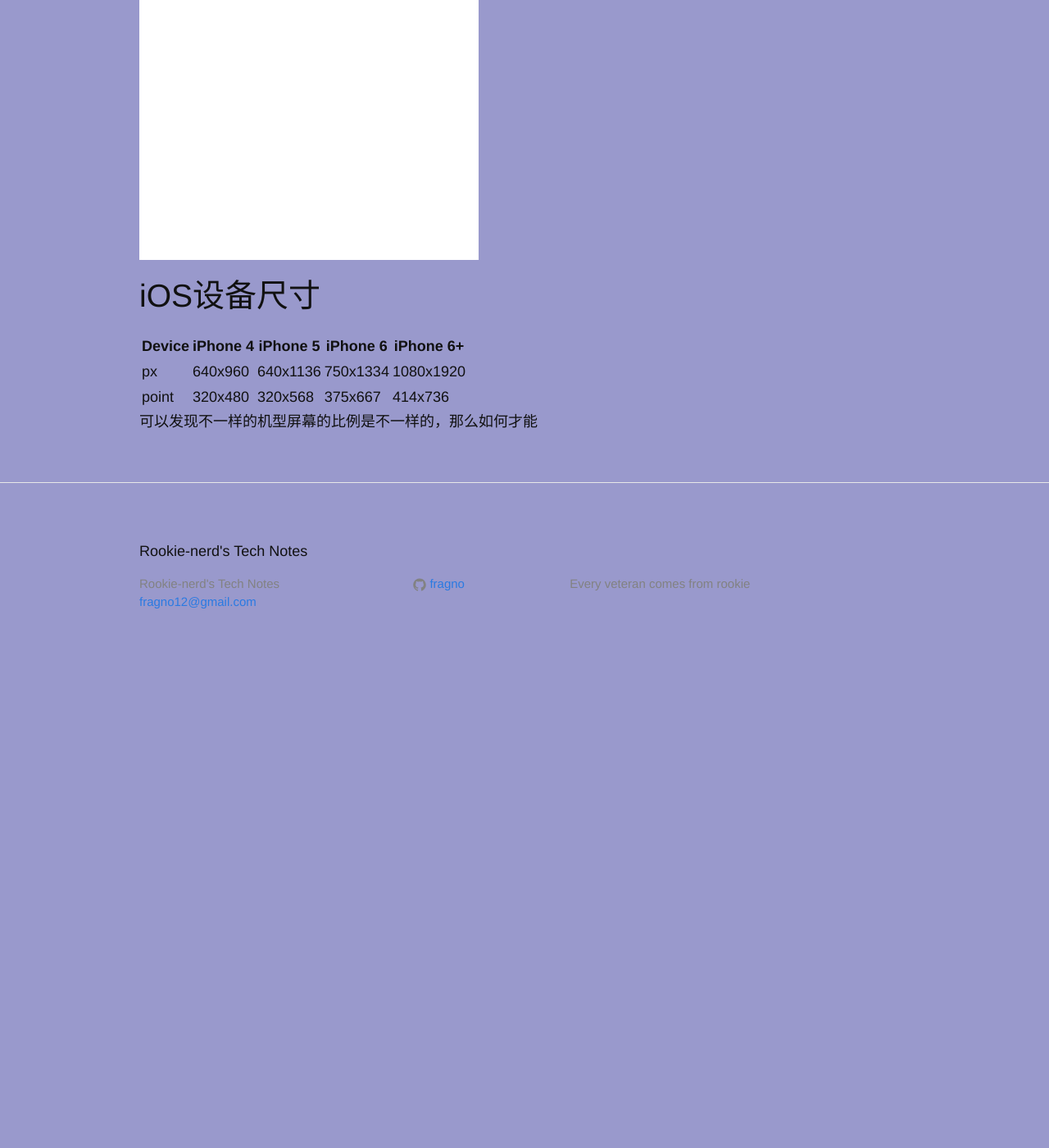
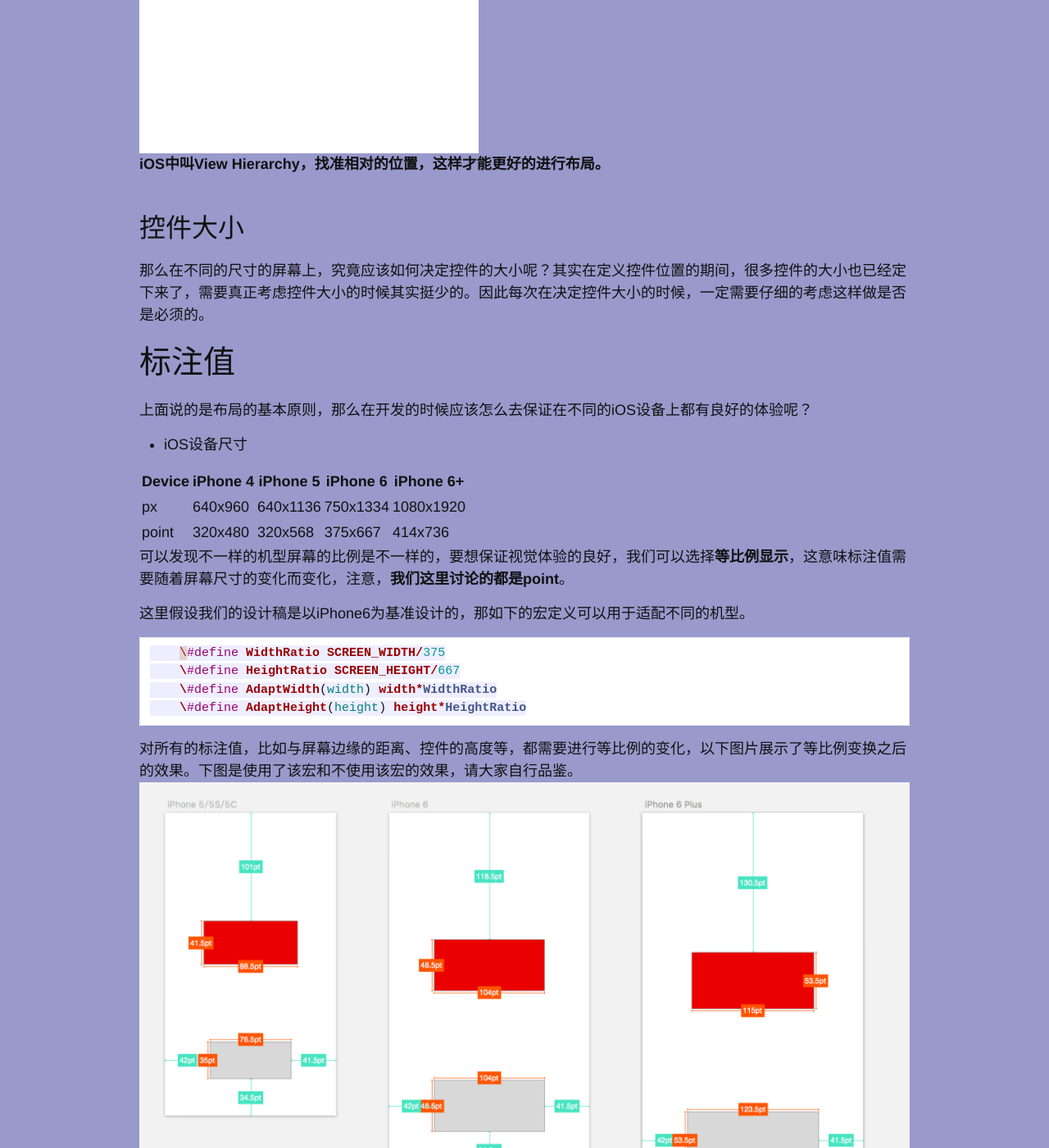
Before and after one commit to rookie-nerd/rookie-nerd.github.io, a Jekyll site: the page built from _posts/2015-11-20-iOS开发适配总结.markdown, in a window 1280 px wide and 1400 px high, scrolled down 1977 px. Shown: the whole window at 82% size. Built offline with Jekyll 4.4.1, drawn with Linux system fonts in a browser that asks for light colours; before the commit the page ends 2783 px from its top, so only the background shows below that; some of the changed text lies outside the part shown.

Commit message:
完成适配

````diff
--- a/_posts/2015-11-20-iOS开发适配总结.markdown
+++ b/_posts/2015-11-20-iOS开发适配总结.markdown
@@ -24,12 +21,29 @@ categories: objective-c
 
 以上是相对于屏幕的相对位置，其实相对于其他元素的相对位置也是一样的，一旦我们如上确定了一个元素，那这个元素的位置就固定了，接下来，我们就可以将这个元素作为锚点来决定我们另外的元素的位置。
 ![iPhone 6P 相对位置示例2](/img/iphone6p_position1.png)
+**所以，在我们进行布局的时候，一定要有非常良好的层次感，在iOS中叫View Hierarchy，找准相对的位置，这样才能更好的进行布局。**
 
-# iOS设备尺寸
+## 控件大小
+那么在不同的尺寸的屏幕上，究竟应该如何决定控件的大小呢？其实在定义控件位置的期间，很多控件的大小也已经定下来了，需要真正考虑控件大小的时候其实挺少的。因此每次在决定控件大小的时候，一定需要仔细的考虑这样做是否是必须的。
+
+# 标注值
+上面说的是布局的基本原则，那么在开发的时候应该怎么去保证在不同的iOS设备上都有良好的体验呢？
+
++ iOS设备尺寸
 
 | Device | iPhone 4 | iPhone 5 | iPhone 6 | iPhone 6+ |
 | ------ | -------- | -------- | -------- | --------- |
 |   px   | 640x960  | 640x1136 | 750x1334 | 1080x1920 |
 | point  | 320x480  | 320x568  | 375x667  |  414x736  |
 
-可以发现不一样的机型屏幕的比例是不一样的，那么如何才能
+可以发现不一样的机型屏幕的比例是不一样的，要想保证视觉体验的良好，我们可以选择**等比例显示**，这意味标注值需要随着屏幕尺寸的变化而变化，注意，**我们这里讨论的都是point**。
+
+这里假设我们的设计稿是以iPhone6为基准设计的，那如下的宏定义可以用于适配不同的机型。
+```smalltalk
+    \#define WidthRatio SCREEN_WIDTH/375
+    \#define HeightRatio SCREEN_HEIGHT/667
+    \#define AdaptWidth(width) width*WidthRatio
+    \#define AdaptHeight(height) height*HeightRatio
+```
+对所有的标注值，比如与屏幕边缘的距离、控件的高度等，都需要进行等比例的变化，以下图片展示了等比例变换之后的效果。下图是使用了该宏和不使用该宏的效果，请大家自行品鉴。
+![标注值适配和没适配的效果比较](/img/adapt.png)
````
Also changed, not shown: other parts of _posts/2015-11-20-iOS开发适配总结.markdown (+0 -3 lines), img/adapt.png (added).
